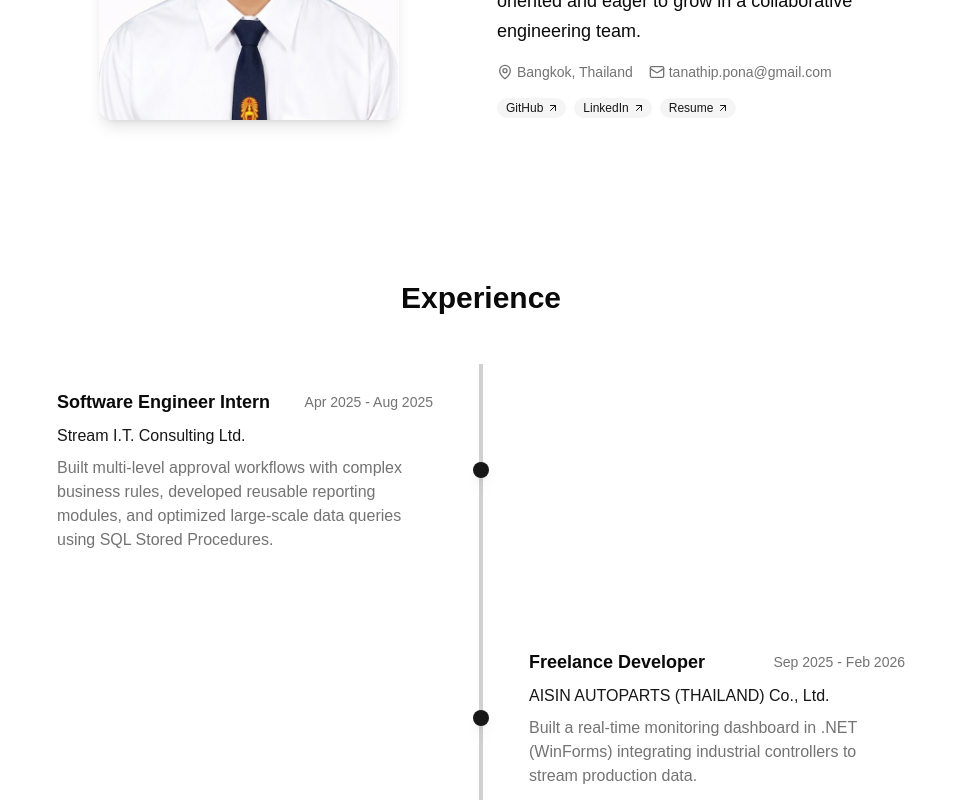
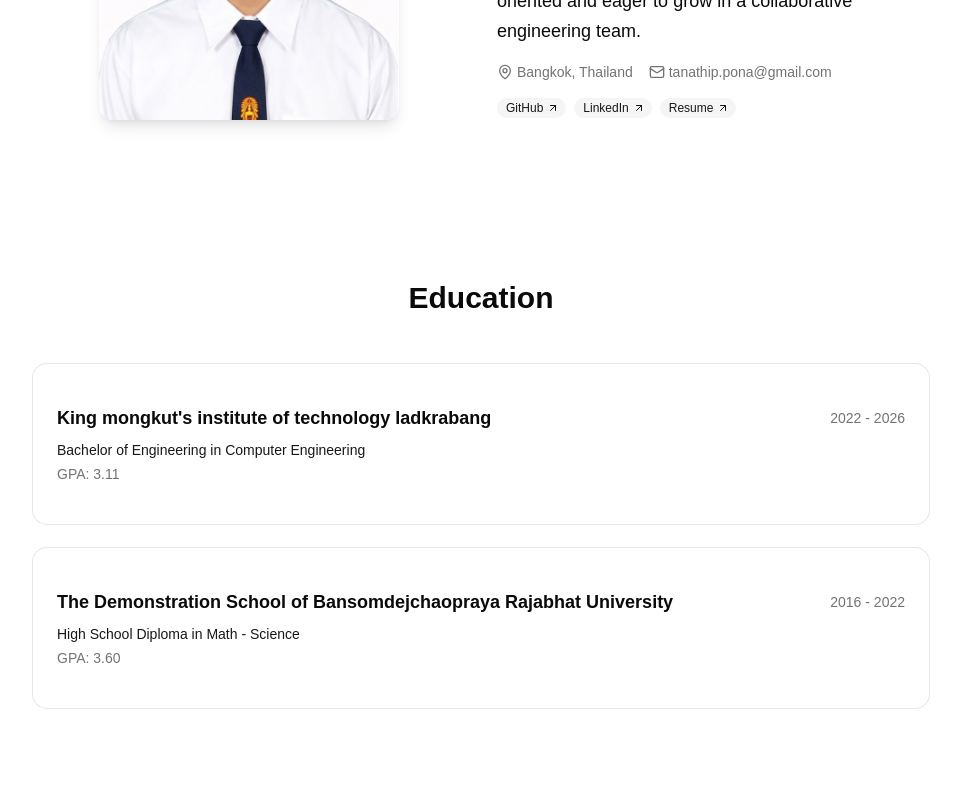
Before and after one commit to p3tchtanathip/portfolio, a React app: page / in a window 1280 px wide. Shown: the part 400-1200 px from the top of the page, without its empty margins (159-1120 px from the left). Built offline with nearby package versions, Linux system fonts and the light colour scheme; the HTML template or start-up script is replaced by a standard one.

Commit message:
feat: add education section

```diff
--- a/src/App.tsx
+++ b/src/App.tsx
@@ -2,6 +2,7 @@ import "./App.css";
 import { Navigation } from "./components/portfolio/Navigation";
 import { ProfileSection } from "./components/portfolio/ProfileSection";
 import { ExperienceSection } from "./components/portfolio/ExperienceSection";
+import { EducationSection } from "./components/portfolio/EducationSection";
 import { ProjectsSection } from "./components/portfolio/ProjectsSection";
 import { CompetitionsSection } from "./components/portfolio/CompetitionsSection";
 import { SkillsSection } from "./components/portfolio/SkillsSection";
@@ -12,6 +13,7 @@ function App() {
       <Navigation />
       <main>
         <ProfileSection />
+        <EducationSection />
         <ExperienceSection />
         <ProjectsSection />
         <CompetitionsSection />
--- /dev/null
+++ b/src/components/portfolio/EducationSection.tsx
@@ -0,0 +1,27 @@
+import { educations } from "@/data/portfolio";
+import { Card, CardContent } from "@/components/ui/card";
+
+export function EducationSection() {
+  return (
+    <section id="education" className="pt-40 px-4">
+      <div className="max-w-4xl mx-auto">
+        <h2 className="text-3xl font-bold text-center mb-12">Education</h2>
+
+        <div className="grid gap-6">
+          {educations.map((edu, index) => (
+            <Card key={index}>
+              <CardContent className="p-6">
+                <div className="flex items-center justify-between mb-2">
+                  <h3 className="text-lg font-semibold">{edu.institution}</h3>
+                  <span className="text-sm text-muted-foreground">{edu.period}</span>
+                </div>
+                <p className="text-primary font-medium mb-1">{edu.degree} in {edu.field}</p>
+                <p className="text-sm text-muted-foreground">GPA: {edu.gpa.toFixed(2)}</p>
+              </CardContent>
+            </Card>
+          ))}
+        </div>
+      </div>
+    </section>
+  );
+}
--- a/src/components/portfolio/Navigation.tsx
+++ b/src/components/portfolio/Navigation.tsx
@@ -1,6 +1,7 @@
 import { useState } from "react";
 import {
   Home,
+  GraduationCap,
   Briefcase,
   FolderCode,
   Trophy,
@@ -9,6 +10,7 @@ import {
 
 const navItems = [
   { id: "profile", label: "Profile", icon: Home },
+  { id: "education", label: "Education", icon: GraduationCap },
   { id: "experience", label: "Experience", icon: Briefcase },
   { id: "projects", label: "Projects", icon: FolderCode },
   { id: "competitions", label: "Competitions", icon: Trophy },
--- a/src/data/portfolio.ts
+++ b/src/data/portfolio.ts
@@ -1,4 +1,4 @@
-import type { Competition, Experience, PersonalInfo, Project, SkillCategory } from "@/models/portfolio";
+import type { Competition, Education, Experience, PersonalInfo, Project, SkillCategory } from "@/models/portfolio";
 import profile1 from "@/assets/profile_1.jpg";
 import profile2 from "@/assets/profile_2.jpg";
 import apalImage1 from "@/assets/apal_1.png";
@@ -21,6 +21,23 @@ export const personalInfo: PersonalInfo = {
   profiles: [profile1, profile2],
   location: "Bangkok, Thailand",
 };
+
+export const educations: Education[] = [
+  {
+    institution: "King mongkut's institute of technology ladkrabang",
+    degree: "Bachelor of Engineering",
+    field: "Computer Engineering",
+    period: "2022 - 2026",
+    gpa: 3.11
+  },
+  {
+    institution: "The Demonstration School of Bansomdejchaopraya Rajabhat University",
+    degree: "High School Diploma",
+    field: "Math - Science",
+    period: "2016 - 2022",
+    gpa: 3.60
+  }
+];
 
 export const experiences: Experience[] = [
   {
```
Also changed, not shown: src/models/portfolio.ts (+8 -0 lines).
